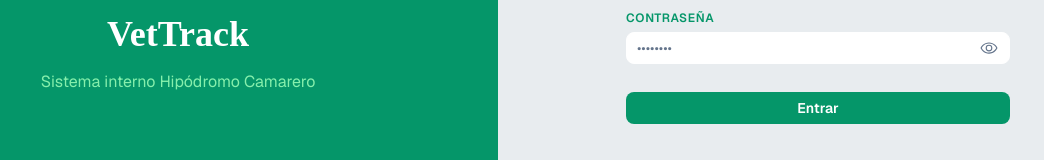
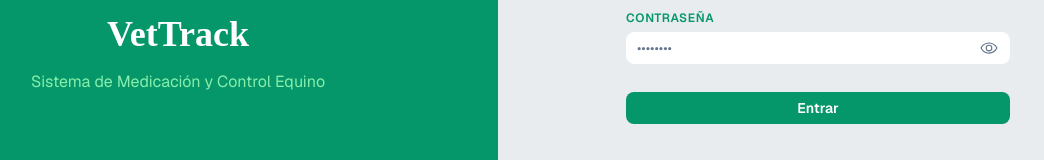
Before and after one commit to VuelveCandyB/vet_track, a Next.js app: page /login in a window 1280 px wide. Shown: the part 346-506 px from the top of the page, without its empty margins (142-1186 px from the left). Built offline with nearby package versions, Linux system fonts and the light colour scheme; no server answers; a web font is replaced by a local one.

Commit message:
refactor: cambiar descripción a 'Sistema de Medicación y Control Equino'

```diff
--- a/app/(auth)/layout.tsx
+++ b/app/(auth)/layout.tsx
@@ -10,7 +10,7 @@ export default function AuthLayout({ children }: { children: React.ReactNode })
           <h1 className="text-4xl font-bold text-white mb-4" style={{ fontFamily: 'Dela Gothic One' }}>
             VetTrack
           </h1>
-          <p style={{ color: '#86EFAC' }}>Sistema interno Hipódromo Camarero</p>
+          <p style={{ color: '#86EFAC' }}>Sistema de Medicación y Control Equino</p>
         </div>
       </div>
 
```
